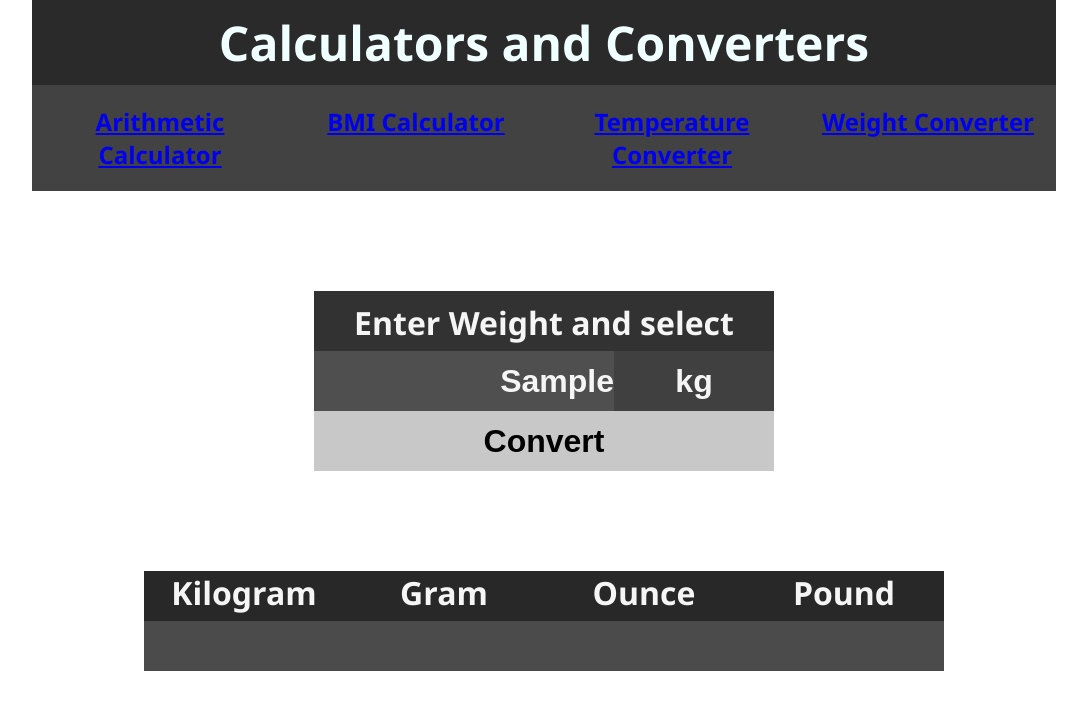
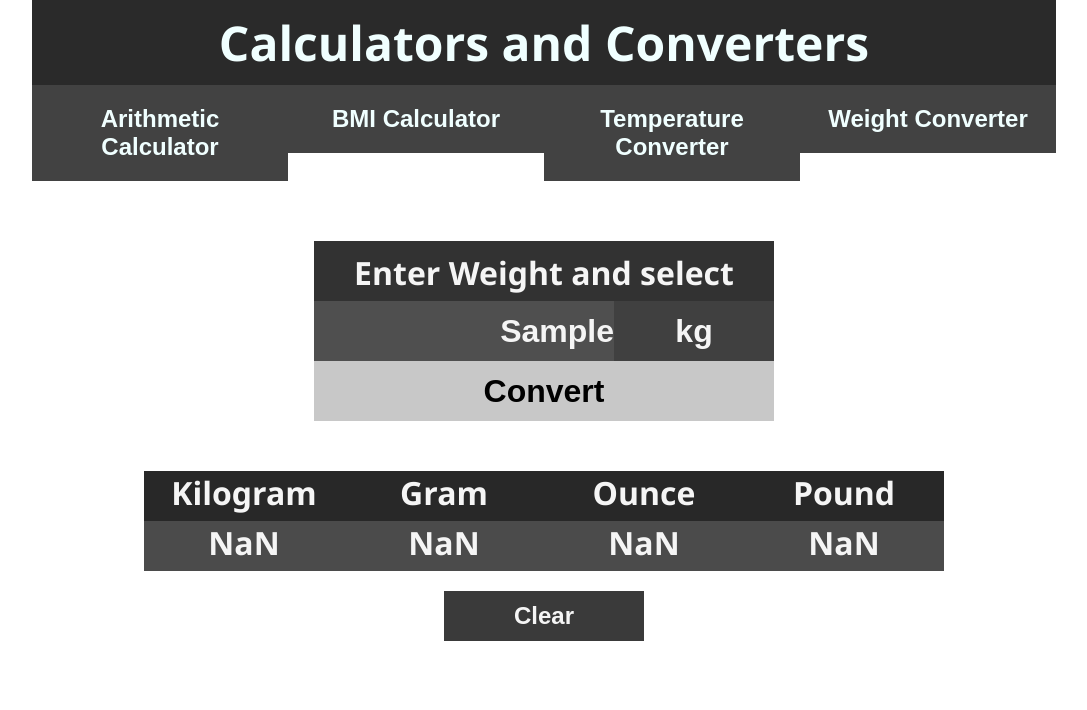
Before and after one commit to Arpit-Gahlot/Javascript1, a plain HTML site: page weight.html in a window 1280 px wide. Both pictures are taken after typing "Sample" into the empty fields and a click on the button "Convert". Shown: the whole page, without its empty margins (96-1183 px from the left). Drawn offline with Linux system fonts and the light colour scheme.

Commit message:
project completed

```diff
--- a/css/default.css
+++ b/css/default.css
@@ -28,7 +28,7 @@ body{
     list-style: none;
 }
 
-.nav-item{
+.nav-button{
     margin: 0;
     width: 20vw;
     padding: 20px;
@@ -36,4 +36,14 @@ body{
     font-weight: bold;
     color: azure;
     background-color: rgb(66, 66, 66);
+    border: none;
+    cursor: pointer;
 }
+
+.nav-button:hover{
+    background-color: rgb(81, 81, 81);
+}
+
+.nav-button:active{
+    background-color: rgb(99, 99, 99);
+}
--- a/css/stylesWeight.css
+++ b/css/stylesWeight.css
@@ -1,6 +1,6 @@
 #input-container{
     margin: 0 auto;
-    margin-top: 100px;
+    margin-top: 60px;
     width: 460px;
 }
 
@@ -71,7 +71,7 @@
 #output-container{
     max-width: 800px;
     margin: 0 auto;
-    margin-top: 100px;
+    margin-top: 50px;
     display: grid;
     grid-template-columns: repeat(4, 1fr);
     grid-template-rows: repeat(2, 1fr);
@@ -95,3 +95,24 @@
     color: whitesmoke;
     background-color: rgb(75, 75, 75);
 }
+
+#clear-output{
+    margin-top: 20px;
+    padding: 10px;
+    width: 200px;
+    height: 50px;
+    font-size: 1.5em;
+    font-weight: bold;
+    color: whitesmoke;
+    background-color: rgb(58, 58, 58);
+    cursor: pointer;
+    border: none;
+}
+
+#clear-output:hover{
+    background-color: rgb(83, 83, 83);
+}
+
+#clear-output:active{
+    background-color: rgb(102, 102, 102);
+}
--- a/js/scriptWeight.js
+++ b/js/scriptWeight.js
@@ -1,6 +1,11 @@
 const inputWeight = document.getElementById("input-weight");
 const weightUnit = document.getElementById("weight-unit");
 const converter = document.getElementById("converter");
+const kgOutput = document.getElementById("kg-output");
+const gOutput = document.getElementById("g-output");
+const ozOutput = document.getElementById("oz-output");
+const lbOutput = document.getElementById("lb-output");
+const clearOutput = document.getElementById("clear-output");
 
 let currentUnit = "kg";
 
@@ -25,6 +30,7 @@ weightUnit.onclick = function(){
 
 converter.onclick = function(){
     let weightInKg;
+
     switch (true){
         case currentUnit === "kg":
             weightInKg = inputWeight.value;
@@ -39,4 +45,30 @@ converter.onclick = function(){
             weightInKg = inputWeight.value / 2.205;
             break;
     }
+
+    let weightInG;
+    let weightInOz;
+    let weightInLb;
+
+    weightInG = weightInKg * 1000;
+    weightInOz = weightInKg * 35.274;
+    weightInLb = weightInKg * 2.205;
+
+    weightInKg = Math.round(weightInKg * 100) / 100;
+    weightInG = Math.round(weightInG * 100) / 100;
+    weightInOz = Math.round(weightInOz * 100) / 100;
+    weightInLb = Math.round(weightInLb * 100) / 100;
+
+    kgOutput.textContent = weightInKg;
+    gOutput.textContent = weightInG;
+    ozOutput.textContent = weightInOz;
+    lbOutput.textContent = weightInLb;
 }
+
+clearOutput.onclick = function(){
+
+    kgOutput.textContent = "";
+    gOutput.textContent = "";
+    ozOutput.textContent = "";
+    lbOutput.textContent = "";
+}
--- a/weight.html
+++ b/weight.html
@@ -12,10 +12,10 @@
         <div id="main-heading">Calculators and Converters</div>
         <nav id="navigation-bar">
             <ul id="nav-list">
-                <li class="nav-item"><a href="calculator.html">Arithmetic Calculator</a></li>
-                <li class="nav-item"><a href="bmi.html">BMI Calculator</a></li>
-                <li class="nav-item"><a href="temperature.html">Temperature Converter</a></li>
-                <li class="nav-item"><a href="weight.html">Weight Converter</a></li>
+                <li><a href="calculator.html"><button class="nav-button">Arithmetic Calculator</button></a></li>
+                <li><a href="bmi.html"><button class="nav-button">BMI Calculator</button></a></li>
+                <li><a href="temperature.html"><button class="nav-button">Temperature Converter</button></a></li>
+                <li><a href="weight.html"><button class="nav-button">Weight Converter</button></a></li>
             </ul>
         </nav>
     </header>
@@ -38,6 +38,7 @@
             <div id="oz-output" class="output-weight"></div>
             <div id="lb-output" class="output-weight"></div>
         </div>
+        <button id="clear-output">Clear</button>
 
     </main>
     <script src="js/scriptWeight.js"></script>
```
Also changed, not shown: bmi.html (+4 -4 lines), calculator.html (+8 -5 lines), css/stylesCalc.css (+14 -1 lines), js/scriptCalc.js (+15 -0 lines), temperature.html (+4 -4 lines).
